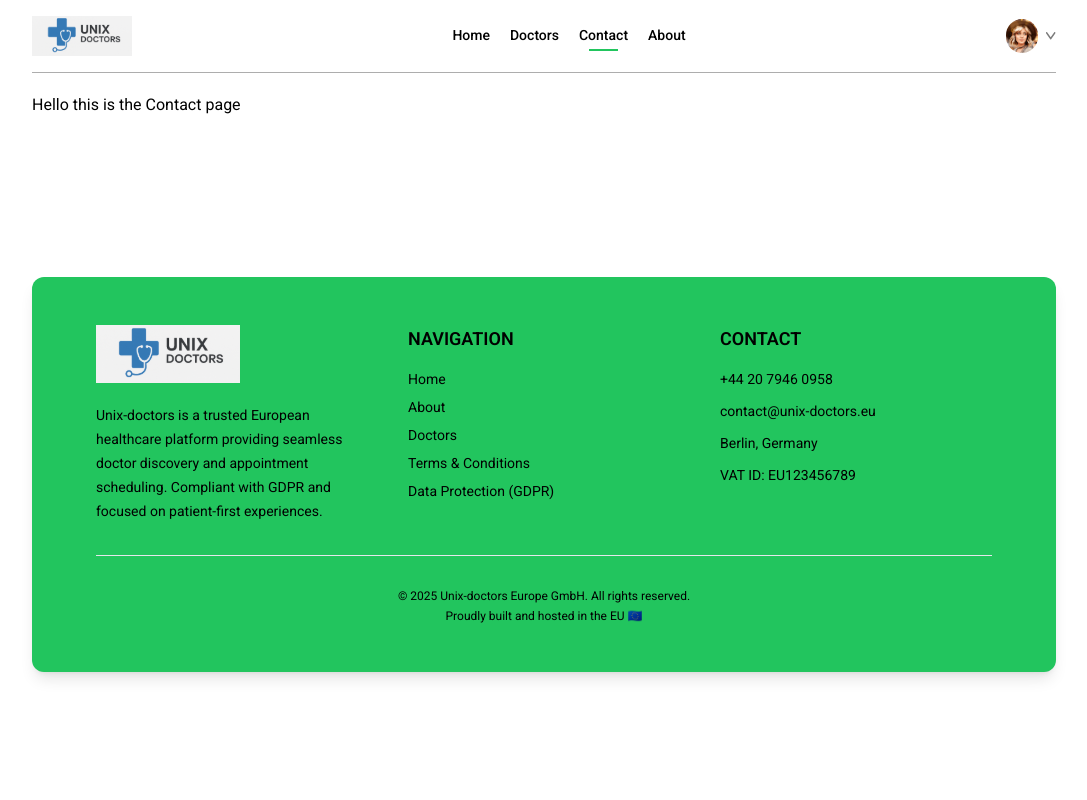
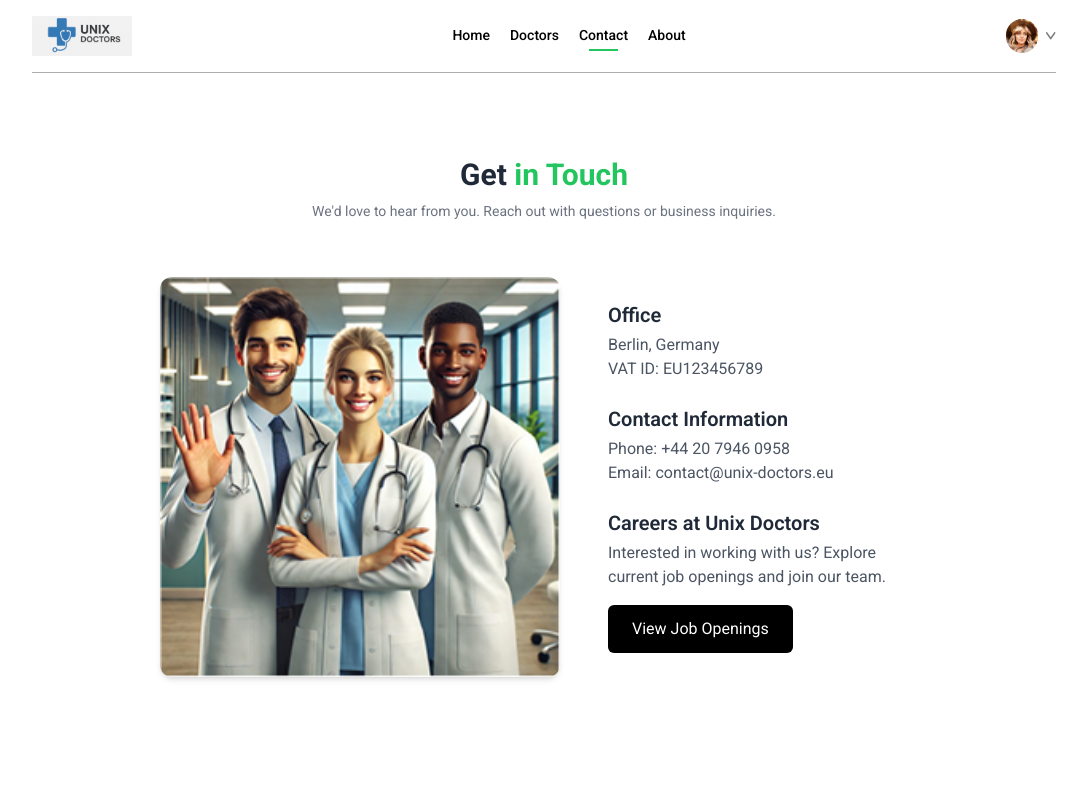
Before and after one commit to moha230/Hospital-Booking-System, a React (Vite) app in the folder frontend/: page /contact in a window 1280 px wide. Shown: the top 800 px of the page, without its empty margins (96-1183 px from the left). Built offline with nearby package versions, Linux system fonts and the light colour scheme.

Commit message:
feat: add Contact section with team info and welcoming doctor image

```diff
--- a/frontend/package.json
+++ b/frontend/package.json
@@ -10,9 +10,11 @@
     "preview": "vite preview"
   },
   "dependencies": {
+    "axios": "^1.8.4",
     "react": "^19.0.0",
     "react-dom": "^19.0.0",
-    "react-router-dom": "^7.4.0"
+    "react-router-dom": "^7.4.0",
+    "react-toastify": "^11.0.5"
   },
   "devDependencies": {
     "@eslint/js": "^9.21.0",
--- a/frontend/src/assets/assets.js
+++ b/frontend/src/assets/assets.js
@@ -23,6 +23,7 @@ import doc11 from './homepagedoctors/doc6.png';
 import doc12 from './homepagedoctors/doc3.png';
 import verified_icon from './icons/verified_icon.svg'
 import info_icon from './icons/info_icon.svg'
+import contact_image from './contact_image.png'
 
 
 
@@ -38,6 +39,7 @@ export const assets = {
     verified_icon,
     info_icon,
     about_image,
+    contact_image,
     specialists: {
         Dermatologist,
         Gastroenterologist,
--- a/frontend/src/pages/Contact.jsx
+++ b/frontend/src/pages/Contact.jsx
@@ -1,7 +1,57 @@
-import React from "react";
+import React from 'react'
+import { assets } from '@/assets/assets'
 
 const Contact = () => {
-  return <div>Hello this is the Contact page</div>;
-};
+  return (
+    <div className="px-6 md:px-16 lg:px-32 py-16 bg-white">
 
-export default Contact;
+      <div className="text-center">
+        <h2 className="text-3xl font-bold text-gray-800 mb-2">
+          Get <span className="text-primary">in Touch</span>
+        </h2>
+        <p className="text-gray-500 text-sm">
+          We'd love to hear from you. Reach out with questions or business inquiries.
+        </p>
+      </div>
+
+      <div className="mt-14 flex flex-col md:flex-row gap-12 items-center">
+        <img
+          className="w-full md:max-w-[400px] rounded-xl shadow-md"
+          src={assets.contact_image}
+          alt="Contact"
+        />
+
+        <div className="flex-1 flex flex-col gap-6">
+          <div>
+            <h3 className="text-xl font-semibold text-gray-800 mb-1">Office</h3>
+            <p className="text-gray-600">
+              Berlin, Germany<br />
+              VAT ID: EU123456789
+            </p>
+          </div>
+
+          <div>
+            <h3 className="text-xl font-semibold text-gray-800 mb-1">Contact Information</h3>
+            <p className="text-gray-600">
+              Phone: +44 20 7946 0958<br />
+              Email: contact@unix-doctors.eu
+            </p>
+          </div>
+
+          <div>
+            <h3 className="text-xl font-semibold text-gray-800 mb-1">Careers at Unix Doctors</h3>
+            <p className="text-gray-600 mb-4">
+              Interested in working with us? Explore current job openings and join our team.
+            </p>
+            <button className="bg-black text-white px-6 py-3 rounded-md hover:bg-gray-800 transition">
+              View Job Openings
+            </button>
+          </div>
+        </div>
+      </div>
+
+    </div>
+  )
+}
+
+export default Contact
```
Also changed, not shown: frontend/src/assets/contact_image.png (added).
